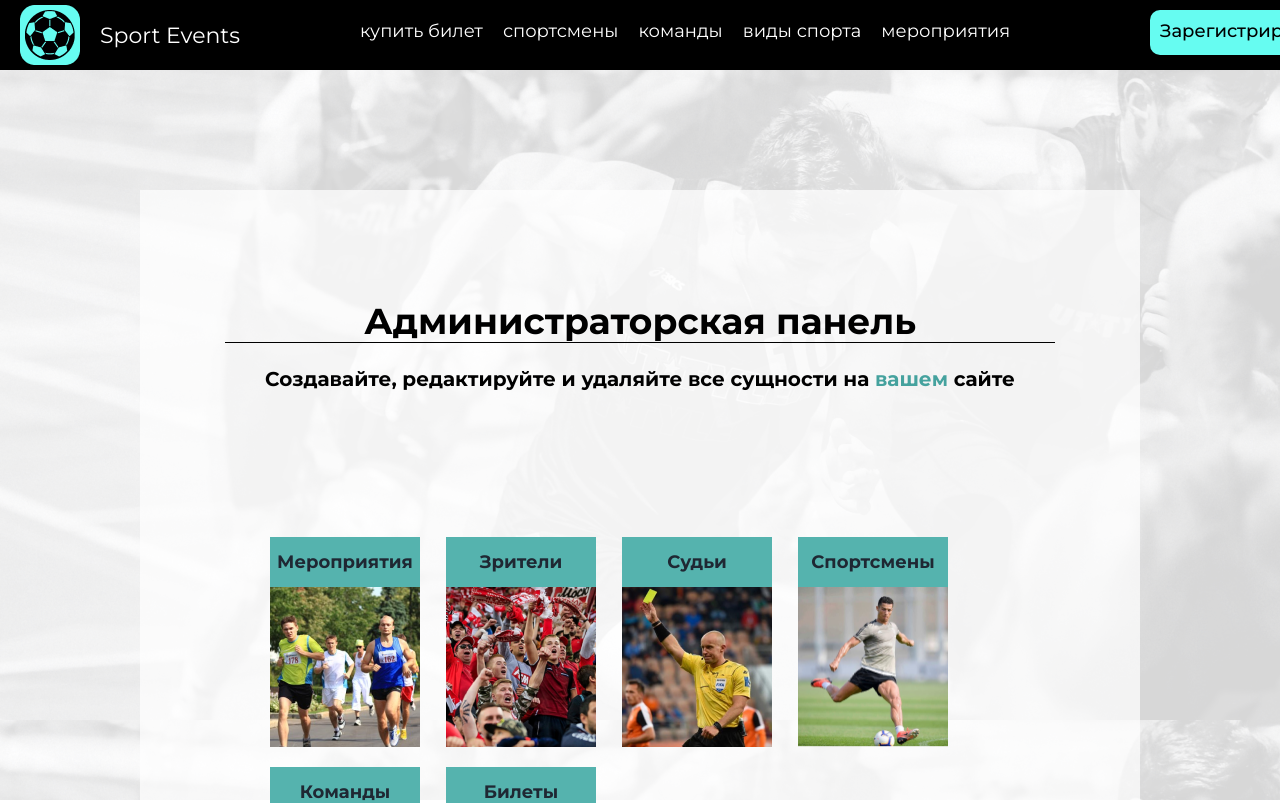
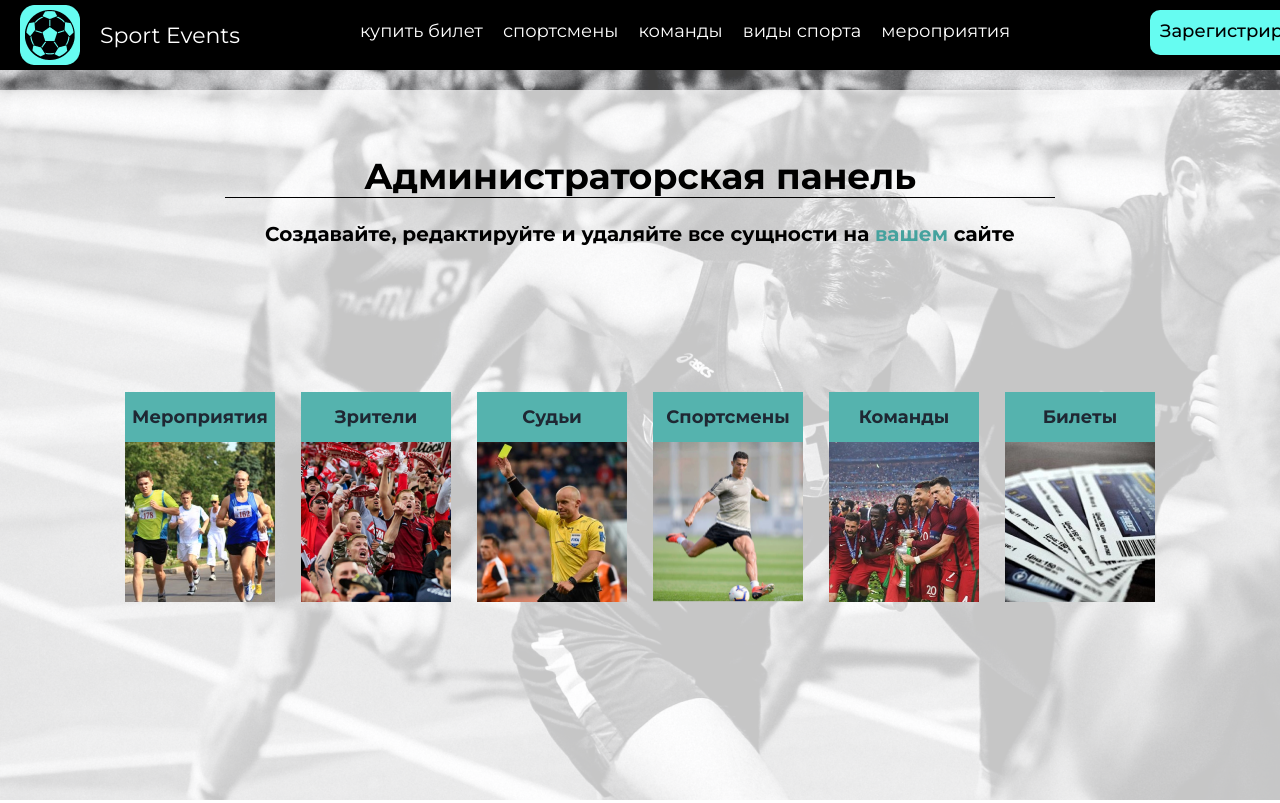
Before and after one commit to Kochedykov-Alexander/React_Bars_Group, a React (Create React App) app: page /admin in a window 1280 px wide. Shown: the top 803 px of the page. Built offline with nearby package versions, Linux system fonts and the light colour scheme.

Commit message:
полностью исправил фон

```diff
--- a/src/App.jsx
+++ b/src/App.jsx
@@ -1,5 +1,6 @@
 import './App.css';
 import { Route, Switch, Redirect, BrowserRouter} from "react-router-dom"
+import TypesOfSports from './typesOfSports/typesOfSports';
 import Events from './events/Events';
 import Header from './components/header/Header';
 import Judge from './judges/Judge';
@@ -17,7 +18,7 @@ import ListOfTeams from './teams/ListOfTeams';
 import Team from './teams/Team';
 import Ticket from './ticket/Ticket';
 import Event from './events/Event';
-import TypesOfSports from './typesOfSports/typesOfSports';
+
 
 function App() {
   return (
--- a/src/admin/mainPage/Admin.jsx
+++ b/src/admin/mainPage/Admin.jsx
@@ -11,7 +11,7 @@ import './admin.css';
 export default function Admin() {
 	return (
 		<div className="content">
-				<div className="container">
+			<div className="admin__container">
 				<div className="admin">
 				<div className="admin__title">Администраторская панель</div>
 				<hr className="horizontal_line"/>
--- a/src/admin/mainPage/admin.css
+++ b/src/admin/mainPage/admin.css
@@ -3,7 +3,7 @@
 	height: 100%;
   }
 
-  .container {
+  .admin__container {
 	max-width: 1300px;
 	margin: 0 auto;
 	height: 100%;
@@ -49,6 +49,9 @@
 	-webkit-column-gap: 26px;
 			column-gap: 26px;
 	padding: 60px;
+	max-width: 1150px;
+	margin-left: auto;
+	margin-right: auto;
   }
 
   .admin__item {
--- a/src/components/header/menu/Menu.js
+++ b/src/components/header/menu/Menu.js
@@ -1,7 +1,7 @@
 import React from 'react'
 
 const menuButtons = [
-    ["купить билет","tickets"],
+    ["купить билет","listOfEvents"],
     ["спортсмены","listOfPlayers"],
     ["команды","listOfTeams"],
     ["виды спорта","typesOfSports"],
--- a/src/events/events1.css
+++ b/src/events/events1.css
@@ -76,7 +76,8 @@
 
   .button__create_block {
 	  width: 100%;
-		margin-top: 42%;
+	  /*margin-top: 42%;*/
+	  padding-top: 10%;
 	  display: grid;
 	  justify-content: center;
 	  align-content: center;
--- a/src/mainPage/mainPage.css
+++ b/src/mainPage/mainPage.css
@@ -6,7 +6,7 @@ body {
     line-height: 22px;
   }
   .mainPage{
-    height: 100vh;
+    /*height: 100vh;*/
     background: url("../img/background.png") no-repeat;
     margin: 0 auto;
   }
--- a/src/ticket/Ticket.js
+++ b/src/ticket/Ticket.js
@@ -5,7 +5,7 @@ export default function Team() {
 
 	return (
 		<div className="content">
-            <div className="container">
+            <div className="ticket__container">
                 <div className="ticket">
                     <div className="tickets__title"><h3>Список билетов</h3></div>
 					<hr className="horizontal_line"/>
--- a/src/ticket/ticket.css
+++ b/src/ticket/ticket.css
@@ -12,7 +12,7 @@
 	height: 100%;
   }
 
-  .container {
+  .ticket__container {
 	max-width: 1000px;
 	margin: 0 auto;
 	height: 100%;
--- a/src/typesOfSports/typesOfSports.css
+++ b/src/typesOfSports/typesOfSports.css
@@ -2,12 +2,17 @@ body{
     background: url('../img/background.png');
     width: 100%;
 }
-.content{
+.typesOfSports__content{
     margin-top: 100px;
 }
 .typesOfSports h2{
- color: black;
- text-align: center;
+    color: black;
+    text-align: center;
+}
+.typesOfSports{
+    background: url('../img/background.png');
+    width: 100%;
+    height: 100%;
 }
 .sport__carts{
     width: 1000px;
--- a/src/typesOfSports/typesOfSports.js
+++ b/src/typesOfSports/typesOfSports.js
@@ -10,7 +10,7 @@ export default function TypesOfSports() {
 
 	return (
 		<div className="typesOfSports">
-            <div className="content">
+            <div className="typesOfSports__content">
                 <h2>Виды спорта</h2>
                 <div className="sport__carts">
                     <div className="sport__carts__item">
--- a/src/viewers/ListOfViewers.js
+++ b/src/viewers/ListOfViewers.js
@@ -6,7 +6,7 @@ import Table from '../components/Table';
 function ListOfViewers() {
   return (
     <div className="listOfViewers">
-      <div className="content1">
+      <div className="listOfViewers__content">
           <Table/>
       </div>
     </div>
--- a/src/viewers/listOfViewers.css
+++ b/src/viewers/listOfViewers.css
@@ -28,8 +28,11 @@ body{
   background: url("../img/content.jpg") no-repeat;
   margin: 0 auto;
 }  */
-.content1{
-
+.listOfViewers__content{
+  max-width: 1000px;
+  margin: 0 auto;
+  height: 100%;
+  background-color: rgba(255, 255, 255, 0.7);
 }
 .table{
   position: relative;
@@ -43,6 +46,9 @@ body{
   height: 100%;
 
 }
+table{
+  border-collapse: collapse;
+}
 table td{
   text-align: center;
 }
```
